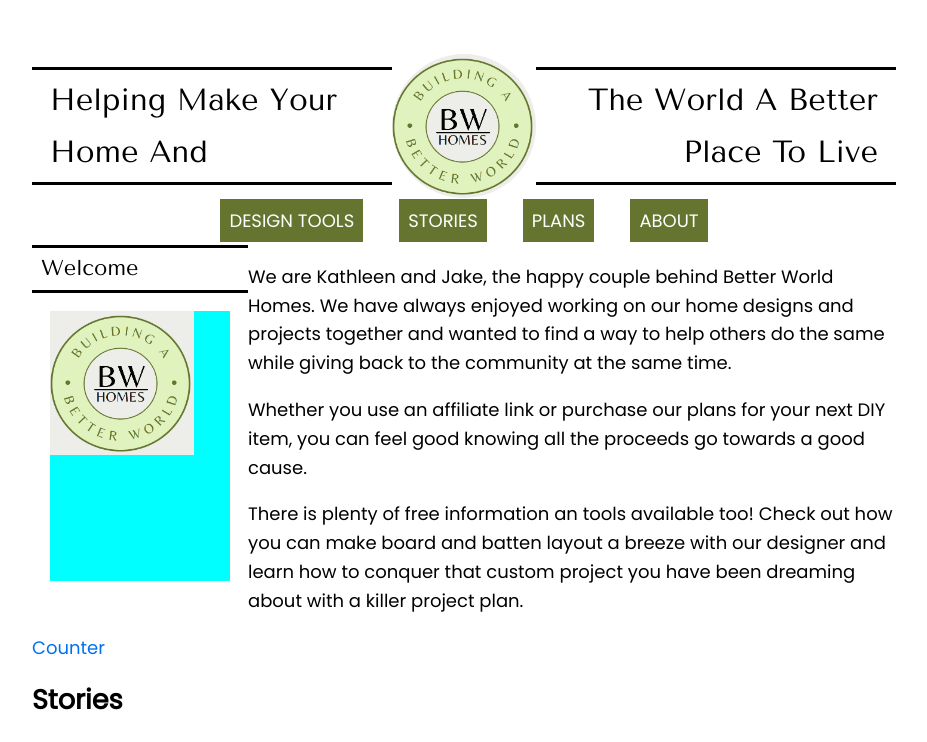
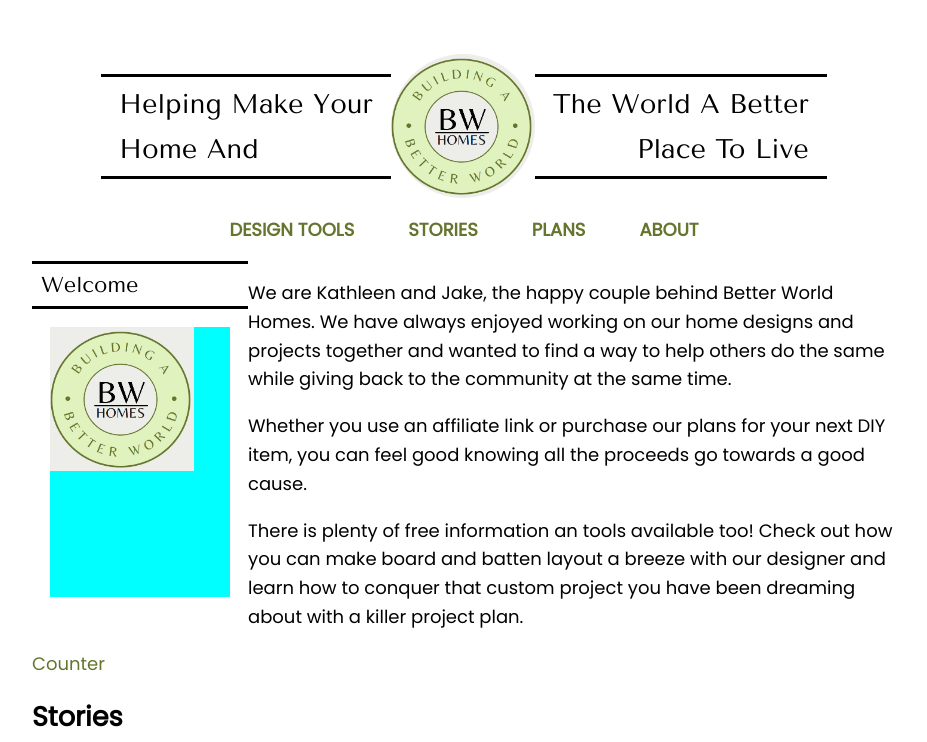
Before and after one commit to jayarerita/betterworldhomes, a Next.js app: page / in a window 1280 px wide. Shown: the top 742 px of the page, without its empty margins (176-1103 px from the left). Built offline with nearby package versions, Linux system fonts and the light colour scheme.

Commit message:
animated nav buttons

```diff
--- a/components/layout.js
+++ b/components/layout.js
@@ -81,26 +81,26 @@ export default function Layout({ children, home }) {
           </>
         )}
         <section className={styles.navSection}>
-        <span>
-          <a href="/" className={styles.btnGreen}>
-            design tools
-          </a>
-        </span>
-        <span>
-          <a href="/" className={styles.btnGreen}>
-            stories
-          </a>
-        </span>
-        <span>
-          <a href="/" className={styles.btnGreen}>
-            plans
-          </a>
-        </span>
-        <span>
-          <a className={styles.btnGreen} href="/">
-            about
-          </a>
-        </span>
+          <Link href="/">
+            <div className={styles.btnNav}>
+              design tools
+            </div>
+          </Link>
+          <Link href="/">
+            <div className={styles.btnNav}>
+              stories
+            </div>
+          </Link>
+          <Link href="/">
+            <div className={styles.btnNav}>
+              plans
+            </div>
+          </Link>
+          <Link href="/">
+            <div className={styles.btnNav}>
+              about
+            </div>
+          </Link>
         </section>
       </header>
       <main>{children}</main>
--- a/components/layout.module.css
+++ b/components/layout.module.css
@@ -17,27 +17,23 @@
 }
 
 .bannerText {
-  @apply text-2xl;
-  font-family: 'Tenor Sans', sans-serif;
-  font-size: 1.7rem;
-  line-height: 1.4;
+  @apply text-base sm:text-2xl font-heading capitalize;
+  line-height: 2rem;
   margin: 0.5rem 1rem;
-  text-transform: capitalize;
 }
 
 .bannerText.right {
-  text-align: right;
+  @apply text-right;
 }
 .bannerText.left {
-  text-align: left;
+  @apply text-left;
 }
 
 .bannerBlock {
-  border-color: black;
-  border-style: solid;
+  @apply border-solid border-black min-w-max;
   border-left: none;
   border-right: none;
-  min-width: 20rem;
+  /*min-width: 20rem;*/
 }
 
 .banner {
@@ -46,8 +42,9 @@
 }
 
 .centerLogo {
-  width: 8rem;
+  @apply w-20 sm:w-32;
 }
+
 
 .btnGreen {
   @apply text-white py-2 px-2 mx-4 uppercase text-base;
@@ -61,4 +58,61 @@
 
 .navSection {
   @apply my-2;
+  display: flex;
 }
+
+.btnNav {
+  @apply py-2 px-2 mx-4 uppercase text-base;
+  color: var(--deep-green);
+  font-family: "Poppins", sans-serif;
+  font-weight: bold;
+  transition: all 500ms cubic-bezier(0.77, 0, 0.175, 1);
+  cursor: pointer;
+  user-select: none;
+  position: relative;
+}
+
+.btnNav::before, .btnNav::after {
+  content: "";
+  position: absolute;
+  transition: inherit;
+  z-index: -1;
+}
+
+.btnNav:hover {
+  color: var(--light-green);
+  transition-delay: 300ms;
+  text-decoration: none;
+}
+
+.btnNav:hover::before {
+  transition-delay: 0s;
+}
+
+.btnNav:hover::after {
+  transition-delay: 0.45s;
+  background: var(--deep-green);
+}
+
+.btnNav::before, .btnNav::after {
+  left: 0;
+  height: 0;
+  width: 100%;
+}
+
+.btnNav::before {
+  bottom: 0;
+  border: 2px solid var(--deep-green);
+  border-top: 0;
+  border-bottom: 0;
+}
+
+.btnNav::after {
+  top: 0;
+  height: 0;
+}
+
+.btnNav:hover::before,
+.btnNav:hover::after {
+  height: 100%;
+}
--- a/styles/global.css
+++ b/styles/global.css
@@ -8,19 +8,19 @@
 }
 
 html, body {
+  @apply font-body;
   padding: 0;
   margin: 0;
-  font-family: 'Poppins', sans-serif;
   line-height: 1.6;
   font-size: 18px;
 }
 
-* {
+*, *::before, *::after {
   box-sizing: border-box;
 }
 
 a {
-  color: #0070f3;
+  color: var(--deep-green);
   text-decoration: none;
 }
 
--- a/tailwind.config.js
+++ b/tailwind.config.js
@@ -6,6 +6,10 @@ module.exports = {
     "./pages/**/*.{js,ts,jsx,tsx}",
   ],
   theme: {
+    fontFamily:{
+      'body': ["Poppins", "sans-serif"],
+      'heading': ["Tenor Sans", "sans-serif"],
+    },
     extend: {},
   },
   plugins: [],
```
